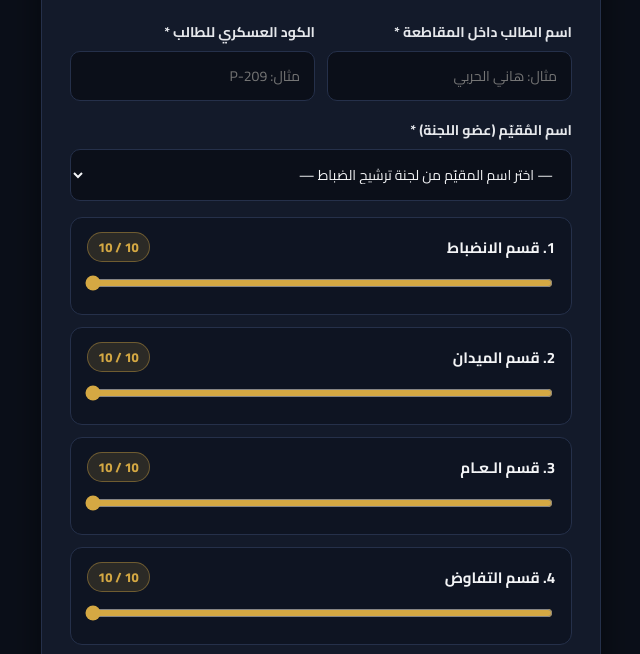
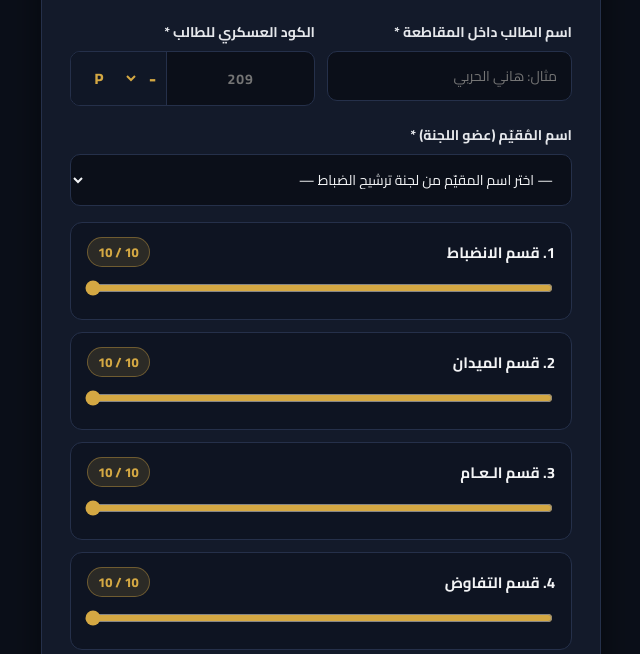
Before and after one commit to bssamalshmrani-code/officer-practical, a plain HTML site: page index.html in a window 1280 px wide. Shown: the part 143-797 px from the top of the page, without its empty margins (319-959 px from the left). Drawn offline with Linux system fonts and the light colour scheme.

Commit message:
Update index.html

```diff
--- a/index.html
+++ b/index.html
@@ -106,6 +106,57 @@
     input[type="text"]:focus, textarea:focus, select:focus {
       outline: none;
       border-color: var(--gold);
+    }
+
+    /* تنسيق حقل الكود العسكري المركب (حرف - رقم) */
+    .code-input-group {
+      display: flex;
+      align-items: center;
+      direction: ltr;
+      background-color: #0b0f19;
+      border: 1px solid var(--border-color);
+      border-radius: 10px;
+      overflow: hidden;
+      transition: border-color 0.2s;
+    }
+
+    .code-input-group:focus-within {
+      border-color: var(--gold);
+    }
+
+    .code-prefix {
+      width: 68px;
+      border: none !important;
+      border-radius: 0 !important;
+      background-color: #101726 !important;
+      color: var(--gold) !important;
+      font-weight: 800;
+      font-size: 15px;
+      text-align: center;
+      padding: 11px 6px;
+    }
+
+    .code-dash {
+      padding: 0 10px;
+      color: var(--gold);
+      font-weight: 800;
+      font-size: 18px;
+      user-select: none;
+      background-color: #101726;
+      align-self: stretch;
+      display: flex;
+      align-items: center;
+      border-right: 1px solid var(--border-color);
+    }
+
+    .code-number {
+      flex: 1;
+      border: none !important;
+      border-radius: 0 !important;
+      background-color: transparent !important;
+      text-align: center;
+      font-weight: 700;
+      letter-spacing: 1px;
     }
 
     .row-2 {
@@ -232,7 +283,27 @@
         </div>
         <div class="form-group">
           <label>الكود العسكري للطالب *</label>
-          <input type="text" id="studentCode" placeholder="مثال: P-209" required />
+          <div class="code-input-group">
+            <select id="codePrefix" class="code-prefix" aria-label="حرف الكود">
+              <option value="P" selected>P</option>
+              <option value="H">H</option>
+              <option value="R">R</option>
+              <option value="G">G</option>
+              <option value="E">E</option>
+            </select>
+            <span class="code-dash">-</span>
+            <input
+              type="text"
+              id="codeNumber"
+              class="code-number"
+              inputmode="numeric"
+              pattern="[0-9]+"
+              maxlength="5"
+              placeholder="209"
+              oninput="this.value = this.value.replace(/[^0-9]/g, '')"
+              required
+            />
+          </div>
         </div>
       </div>
 
@@ -309,7 +380,7 @@
 
       <div class="form-group">
         <label>ملاحظات اللجنة الميدانية (اختياري)</label>
-        <textarea id="notes" rows="2" placeholder="أي ملاحظات حول أداء الطالب في الميدان..."></textarea>
+        <textarea id="notes" rows="2" placeholder="أي ملاحظات حول أداء الطالب في الاختبار العملي..."></textarea>
       </div>
 
       <div class="total-box">
@@ -348,7 +419,9 @@
       alertBox.className = "alert";
 
       const studentName = document.getElementById("studentName").value.trim();
-      const studentCode = document.getElementById("studentCode").value.trim().toUpperCase();
+      const codePrefix = document.getElementById("codePrefix").value;
+      const codeNumber = document.getElementById("codeNumber").value.trim();
+      const studentCode = `${codePrefix}-${codeNumber}`;
       const evaluatorName = document.getElementById("evaluatorName").value.trim();
       const d = Number(document.getElementById("discipline").value);
       const f = Number(document.getElementById("field").value);
```
